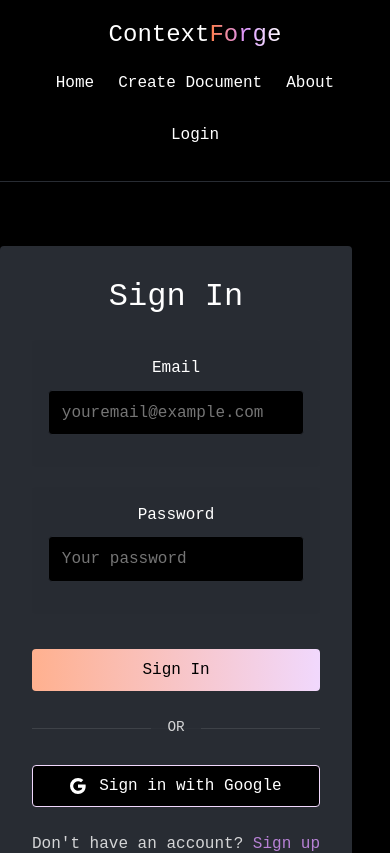
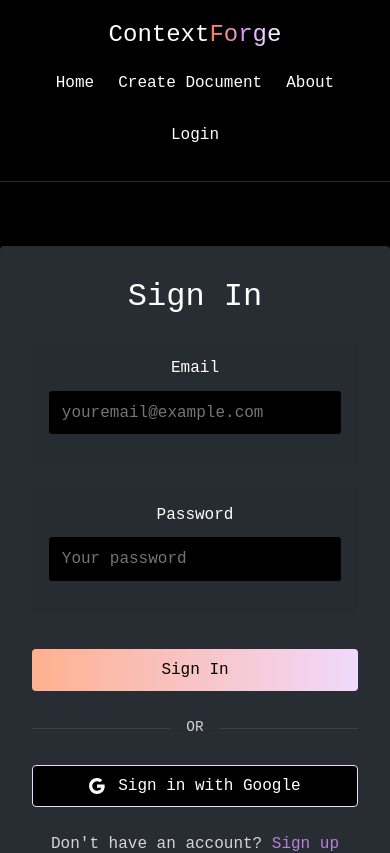
Before and after one commit to ConnorBritain/contextforge, a React (Create React App) app in the folder context-generator-src/client/: page /login in a window 390 px wide. Shown: the top 853 px of the page. Built offline with nearby package versions, Linux system fonts and the light colour scheme; no server answers; a web font is replaced by a local one.

Commit message:
Refine UI with improved spacing, button positioning, and responsive layouts

```diff
--- a/context-generator-src/client/src/components/forms/RegisterForm.jsx
+++ b/context-generator-src/client/src/components/forms/RegisterForm.jsx
@@ -130,7 +130,8 @@ const RegisterForm = ({ onLoginClick }) => {
 
         <button
           type="submit"
-          className="btn btn-primary btn-block"
+          className="primary-button"
+          style={{ width: '100%', marginTop: '1rem' }}
           disabled={isSubmitting || loading}
         >
           {isSubmitting || loading ? <LoadingSpinner size="small" /> : 'Sign Up'}
--- a/context-generator-src/client/src/pages/LoginPage.jsx
+++ b/context-generator-src/client/src/pages/LoginPage.jsx
@@ -38,8 +38,8 @@ const LoginPage = () => {
 
   return (
     <div className="login-page">
-      <div className="container">
-        <div className="auth-container">
+      <div className="container" style={{ display: 'flex', justifyContent: 'center', width: '100%' }}>
+        <div className="auth-container" style={{ width: '100%', maxWidth: '450px' }}>
           {showLogin ? (
             <LoginForm onSignupClick={toggleForm} />
           ) : (
--- a/context-generator-src/client/src/styles/forms.css
+++ b/context-generator-src/client/src/styles/forms.css
@@ -162,10 +162,14 @@
   border: 1px solid rgba(255, 255, 255, 0.1);
   border-radius: var(--border-radius);
   padding: 1.5rem;
+  padding-bottom: 4rem;
   cursor: pointer;
   transition: all 0.2s;
   position: relative;
   overflow: hidden;
+  height: 100%;
+  display: flex;
+  flex-direction: column;
 }
 
 .document-type-card::before {
@@ -195,13 +199,17 @@
 
 .document-type-icon {
   font-size: 2.5rem;
-  margin-bottom: 1rem;
+  margin-bottom: 1.5rem;
+  text-align: center;
+  display: flex;
+  justify-content: center;
 }
 
 .document-type-card h3 {
-  margin-bottom: 0.5rem;
+  margin-bottom: 0.75rem;
   color: var(--color-white);
   font-weight: var(--font-weight-medium);
+  text-align: center;
 }
 
 .document-type-card p {
@@ -209,28 +217,55 @@
   opacity: 0.8;
   margin-bottom: 1rem;
   font-weight: var(--font-weight-light);
+  font-size: 0.9rem;
+  line-height: 1.5;
+  text-align: center;
 }
 
 .document-type-recommended {
   font-size: 0.875rem;
   margin-top: 1rem;
+  margin-bottom: 2.5rem;
   color: var(--color-white);
   opacity: 0.7;
+  text-align: center;
 }
 
 .document-type-recommended span {
   font-weight: var(--font-weight-medium);
-  color: var(--color-purple-accent);
+  color: #dc97ff;
 }
 
 .document-type-select {
   position: absolute;
-  top: 1rem;
-  right: 1rem;
+  bottom: 1rem;
+  left: 0;
+  right: 0;
+  display: flex;
+  justify-content: center;
 }
 
 .document-type-select input {
-  transform: scale(1.5);
+  display: none;
+}
+
+.document-type-select label {
+  background: linear-gradient(90deg, hsla(18, 100%, 78%, 1) 0%, hsla(280, 90%, 92%, 1) 100%);
+  color: var(--color-black);
+  font-weight: var(--font-weight-medium);
+  padding: 0.5rem 1.25rem;
+  border-radius: var(--border-radius);
+  cursor: pointer;
+  transition: background 0.3s ease;
+}
+
+.document-type-select label:hover {
+  background: var(--color-orange-accent);
+}
+
+.document-type-card.selected .document-type-select label {
+  background: var(--color-orange-accent);
+  color: var(--color-white);
 }
 
 /* Review Form */
--- a/context-generator-src/client/src/styles/global.css
+++ b/context-generator-src/client/src/styles/global.css
@@ -698,7 +698,7 @@ button:disabled {
 .text-link {
   background: none;
   border: none;
-  color: var(--color-purple-accent);
+  color: #dc97ff;
   cursor: pointer;
   font-weight: var(--font-weight-medium);
   padding: 0;
@@ -790,6 +790,9 @@ label {
 
 /* Responsive Design */
 @media (max-width: 768px) {
+  .benefits-grid {
+    grid-template-columns: 1fr;
+  }
   .header-container {
     flex-direction: column;
     gap: 1rem;
@@ -918,10 +921,17 @@ label {
 }
 
 /* About Page Benefit Cards */
+.benefits-grid {
+  display: grid;
+  grid-template-columns: repeat(2, 1fr);
+  gap: 2rem;
+  margin: 3rem 0;
+}
+
 .benefit-card {
   background-color: var(--color-dark-bg);
   border-radius: var(--border-radius);
-  padding: 1.5rem;
+  padding: 2rem;
   box-shadow: var(--shadow-md);
   transition: transform 0.3s ease, box-shadow 0.3s ease;
   position: relative;
```
